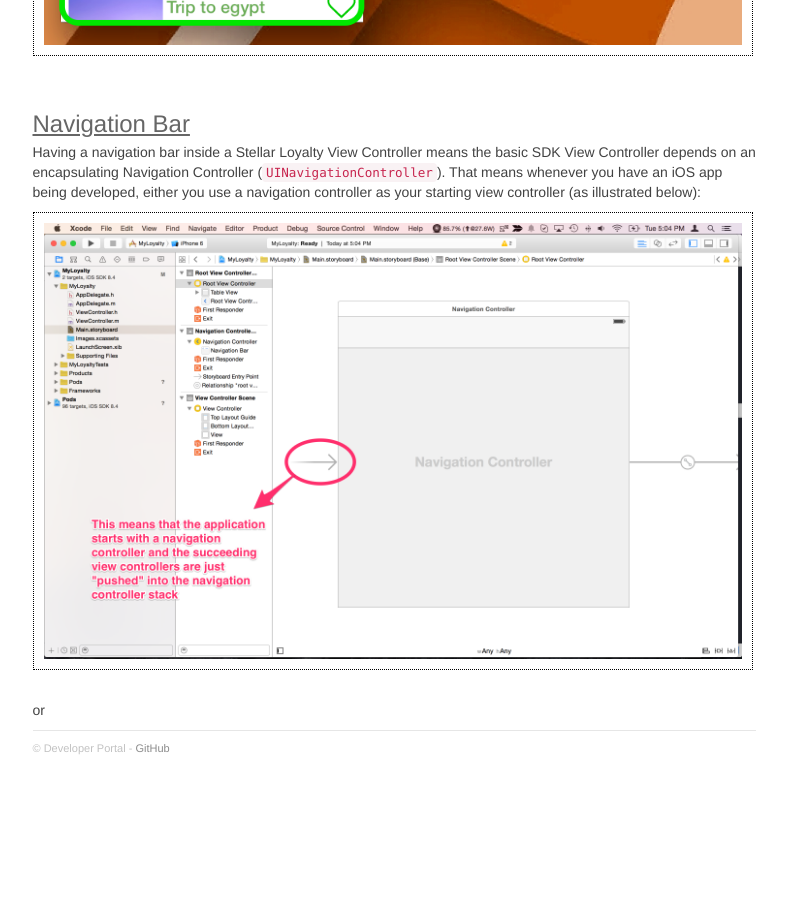
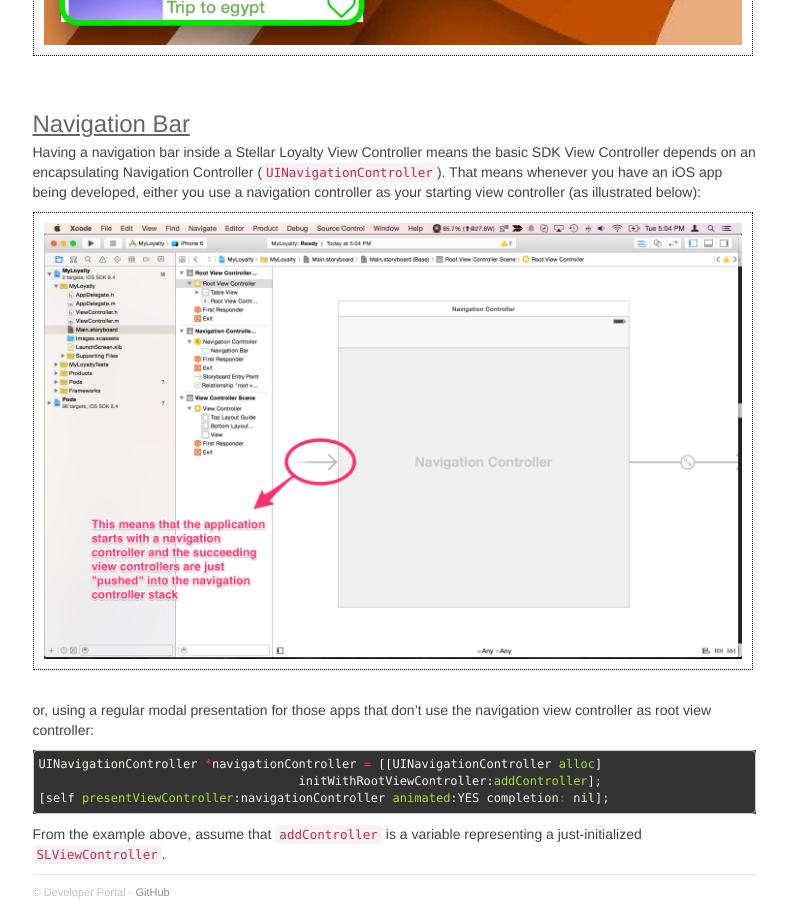
Before and after one commit to jofell/stellar-dev, a Jekyll site: the page built from _ios_sdk/pages/03_view_controllers.md, in a window 1280 px wide and 900 px high, scrolled down 1085 px. Shown: the whole window, without its empty margins (340-1127 px from the left). Built offline with Jekyll 4.4.1, drawn with Linux system fonts in a browser that asks for light colours; nearby versions of some CDN libraries; Markdown is read by kramdown in place of the engine named in the settings; before the commit the page ends 1842 px from its top, so only the background shows below that.

Commit message:
Adding code example for navigation controller presented as modal

```diff
--- a/_ios_sdk/pages/03_view_controllers.md
+++ b/_ios_sdk/pages/03_view_controllers.md
@@ -27,4 +27,12 @@
 
 ![]({{site.baseurl}}/img/sdk/ios/view_controllers/view_controller_navcontroller.png)
 
-or
+or, using a regular modal presentation for those apps that don't use the navigation view controller as root view controller:
+
+{% highlight objective-c %}
+UINavigationController *navigationController = [[UINavigationController alloc]
+                                    initWithRootViewController:addController];
+[self presentViewController:navigationController animated:YES completion: nil];
+{% endhighlight %}
+
+From the example above, assume that `addController` is a variable representing a just-initialized `SLViewController`.
```
